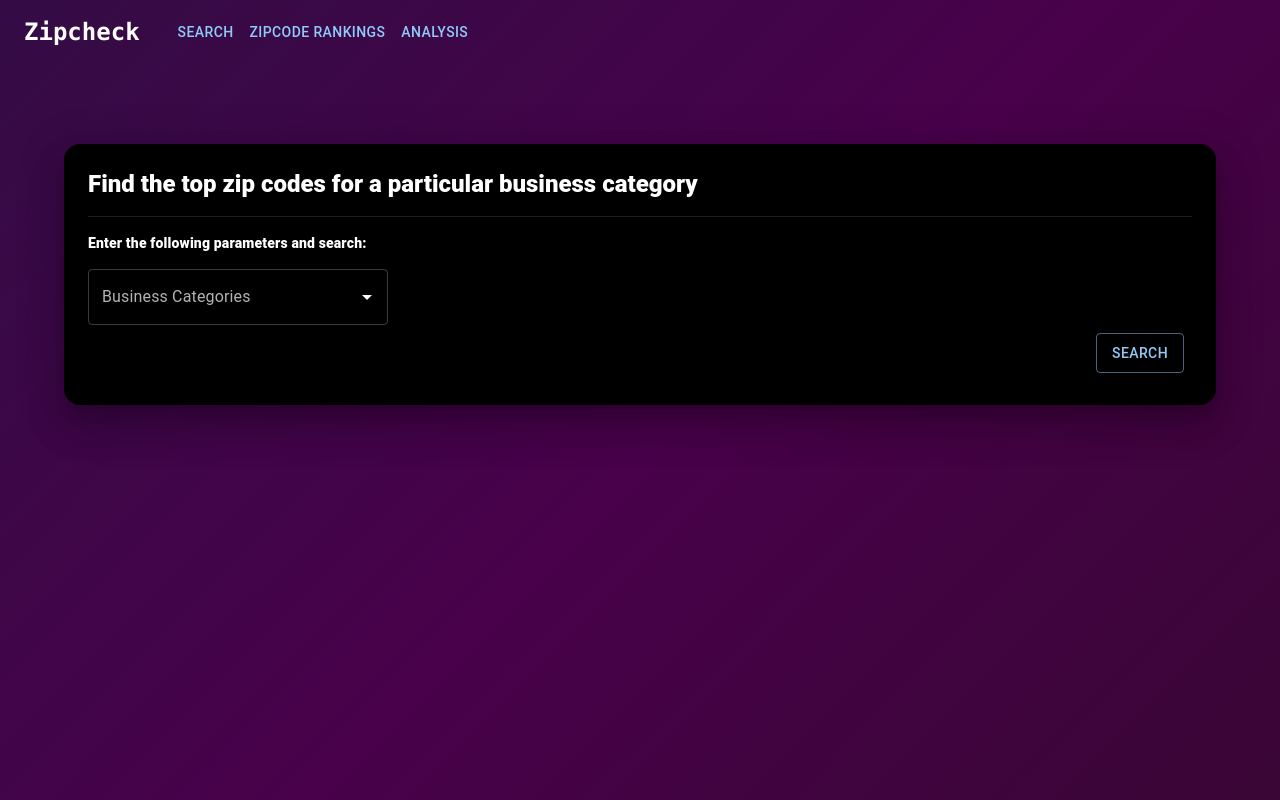
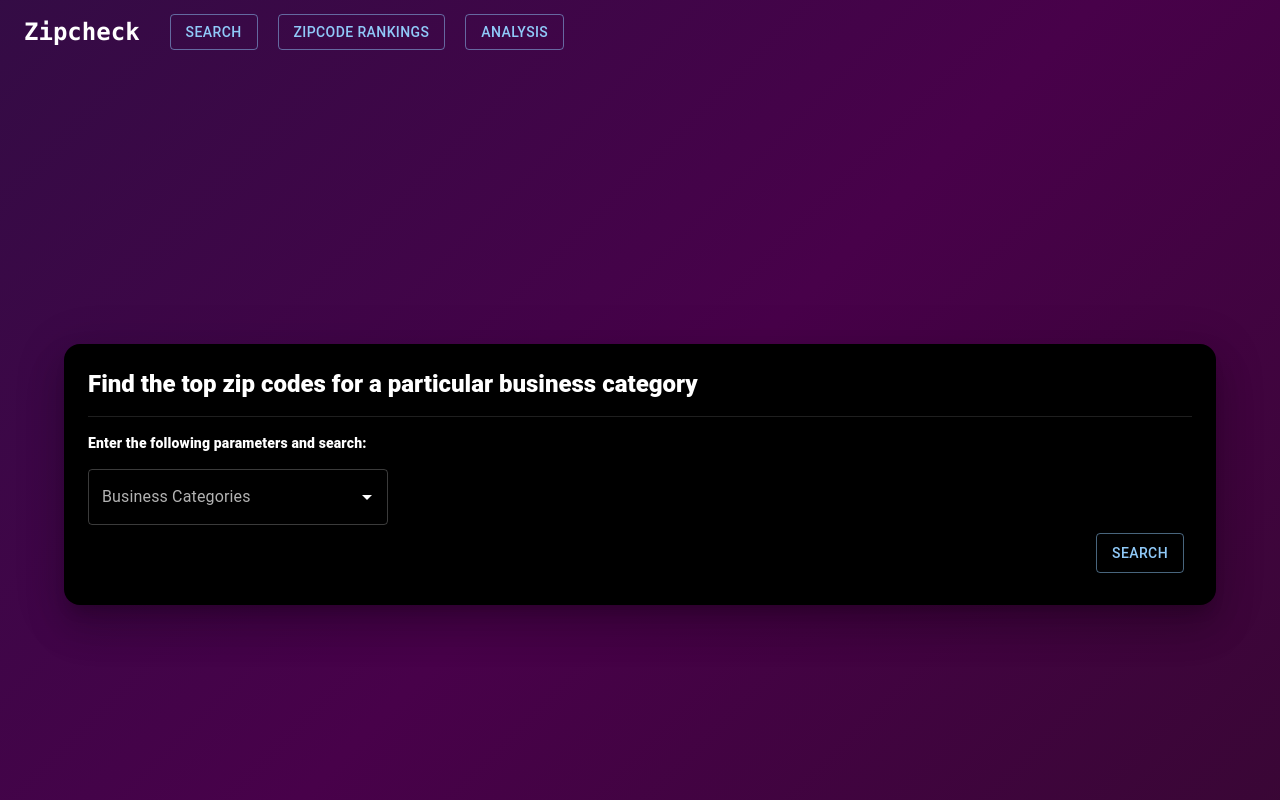
Before and after one commit to shaunwang1350/livabilityDB, a React (Create React App) app in the folder client/: page /rankings in a window 1280 px wide. Built offline with nearby package versions, Linux system fonts and the light colour scheme; no server answers.

Commit message:
Added fading on ui components, debugged menu unclickable

```diff
--- a/client/src/components/NavBar.js
+++ b/client/src/components/NavBar.js
@@ -1,4 +1,4 @@
-import * as React from 'react';
+import { useState } from 'react';
 import { AppBar, Container, Toolbar, Typography, Button, Menu, MenuItem} from '@mui/material'
 import { NavLink, useNavigate } from 'react-router-dom';
 
@@ -28,15 +28,18 @@ const NavText = ({ href, text, isMain }) => {
 
 export default function NavBar() {
 
-  const [anchorEl, setAnchorEl] = React.useState(null);
+  const [anchorEl, setAnchorEl] = useState(null);
 
   const navigate = useNavigate();
   const open = Boolean(anchorEl);
+
   const handleClick = (event) => {
     setAnchorEl(event.currentTarget);
   };
   const handleClose = (url) => {
-    navigate(url);
+    if (typeof url === 'string' ){
+      navigate(url);
+    }
     setAnchorEl(null);
   };
 
@@ -47,15 +50,18 @@ export default function NavBar() {
         <Toolbar disableGutters>
           <NavText href='/' text='Zipcheck' isMain />
         <Button
+          sx={{marginRight: '20px'}}
           id="basic-button"
           aria-controls={open ? 'basic-menu' : undefined}
           aria-haspopup="true"
           aria-expanded={open ? 'true' : undefined}
           onClick={handleClick}
+          variant="outlined"
         >
           Search
         </Button>
         <Menu
+          sx={{marginRight: '20px'}}
           id="basic-menu"
           anchorEl={anchorEl}
           open={open}
@@ -64,16 +70,18 @@ export default function NavBar() {
             'aria-labelledby': 'basic-button',
           }}
         >
-          <MenuItem onClick={() => handleClose('/zipcodeSearch')}>Search Zipcode</MenuItem>
-          <MenuItem onClick={() => handleClose('/businessZipCodeSearch')}>Search Business By Zipcode</MenuItem>
-          <MenuItem onClick={() => handleClose('/parametersSearch')}>Search Zipcode by Livability Parameters</MenuItem>
+          <MenuItem onClick={(e) => handleClose('/zipcodeSearch')}>Search Zipcode</MenuItem>
+          <MenuItem onClick={(e) => handleClose('/businessZipCodeSearch')}>Search Business By Zipcode</MenuItem>
+          <MenuItem onClick={(e) => handleClose('/parametersSearch')}>Search Zipcode by Livability Parameters</MenuItem>
         </Menu>
         <Button
+          sx={{marginRight: '20px'}}
           id="basic-button"
           aria-controls={open ? 'basic-menu' : undefined}
           aria-haspopup="true"
           aria-expanded={open ? 'true' : undefined}
           onClick={() => handleClose('/rankings')}
+          variant="outlined"
         >
           Zipcode Rankings
         </Button>
@@ -84,6 +92,7 @@ export default function NavBar() {
           aria-haspopup="true"
           aria-expanded={open ? 'true' : undefined}
           onClick={() => handleClose('/analysis')}
+          variant="outlined"
         >
           Analysis
         </Button>
--- a/client/src/pages/AnalysisPage.js
+++ b/client/src/pages/AnalysisPage.js
@@ -1,5 +1,5 @@
 import { useState, useEffect } from 'react';
-import { Container, TextField, Box, Button, Typography, Divider, Autocomplete, Grid, Slider} from '@mui/material';
+import { Container, TextField, Box, Button, Typography, Divider, Autocomplete, Grid, Slider, Fade} from '@mui/material';
 const config = require('../config.json');
 
 export default function AnalysisPage() {
@@ -36,12 +36,20 @@ export default function AnalysisPage() {
   const [businessScoreInfo, setBusinessScoreInfo] = useState(null);
   const [hedScoreInfo, setHedScoreInfo] = useState(null);
 
+  const [show, setShow] = useState(false);
+  const [showResult, setShowResult] = useState(false);
+
+  useEffect(() => {
+    setShow(true);
+  }, []);
+
   const businessScore = () => {
     fetch(`http://${config.server_host}:${config.server_port}/business_score/${zipcode}/${category}` +
     `?review_weight=${reviewWeight}&count_weight=${countWeight}`)
       .then(res => res.json())
       .then(resJson => setBusinessScoreInfo(resJson));
 
+      setShowResult(true);
     console.log(zipcode);
     console.log(category);
     console.log(businessScoreInfo)
@@ -56,6 +64,7 @@ export default function AnalysisPage() {
       .then(res => res.json())
       .then(resJson => setHedScoreInfo(resJson));
 
+      setShowResult(true);
     console.log(zipcode);
     console.log(hedScoreInfo);
   };
@@ -73,8 +82,9 @@ export default function AnalysisPage() {
 
 
   return (
+    <Fade in={show}>
     <Container>
-      <Box mt={10} mb={3} p={3} sx={{ background: 'black', borderRadius: '16px', boxShadow: 24}} >
+      <Box mt={35} mb={3} p={3} sx={{ background: 'black', borderRadius: '16px', boxShadow: 24}} >
         <Typography variant="h5" fontWeight={800} mb={2}>Analyze a Zip Code by Finding the Weighted Quintile Score of the Zip Code's Livability Parameters</Typography>
         <Divider/>
         <Typography variant="body2" fontWeight={800} mb={2} mt={2} >Enter the following parameters and search:</Typography>
@@ -202,5 +212,6 @@ export default function AnalysisPage() {
         </Box>
       </Box>
     </Container>
+    </Fade>
   );
 };
--- a/client/src/pages/BusinessZipSearchPage.js
+++ b/client/src/pages/BusinessZipSearchPage.js
@@ -1,5 +1,5 @@
 import { useEffect, useState } from 'react';
-import { Container, TextField, Box, Button, Typography, Divider } from '@mui/material';
+import { Container, TextField, Box, Button, Typography, Divider, Fade } from '@mui/material';
 import { DataGrid } from '@mui/x-data-grid';
 const config = require('../config.json');
 
@@ -8,15 +8,22 @@ export default function BusinessZipSearchPage() {
   const [zipcode, setZipcode] = useState([]);
   const [businessInfo, setBusinessInfo] = useState(null);
 
+  const [show, setShow] = useState(false);
+  const [showResult, setShowResult] = useState(false);
+
   const businessZipSearchRoute = () => {
     fetch(`http://${config.server_host}:${config.server_port}/business/${zipcode}`)
       .then(res => res.json())
       .then(resJson => setBusinessInfo(resJson));
 
+      setShowResult(true);
     console.log(zipcode);
     console.log(businessInfo);
   };
 
+  useEffect(() => {
+    setShow(true);
+  }, []);
 
   const columns = [
     { field: 'name', headerName: 'Name', width: 220 },
@@ -27,8 +34,9 @@ export default function BusinessZipSearchPage() {
   ]
 
   return (
+    <Fade in={show}>
     <Container>
-      <Box mt={10} mb={3} p={3} sx={{ background: 'black', borderRadius: '16px', boxShadow: 24}} >
+      <Box mt={35} mb={3} p={3} sx={{ background: 'black', borderRadius: '16px', boxShadow: 24}} >
         <Typography variant="h5" fontWeight={800} mb={2}>Find all business info for a particular zip code</Typography>
         <Divider/>
         <Typography variant="body2" fontWeight={800} mb={2} mt={2} >Enter the following parameters and search:</Typography>
@@ -39,7 +47,9 @@ export default function BusinessZipSearchPage() {
         </Box>
       </Box>
 
-      {businessInfo && <Box mt={3} mb={3} p={3} sx={{ background: 'black', borderRadius: '16px'}} >
+      {businessInfo &&
+      <Fade in={showResult}>
+      <Box mt={3} mb={3} p={3} sx={{ background: 'black', borderRadius: '16px'}} >
         <div style={{ height: 1000, width: '100%' }}>
         <DataGrid
           rows={businessInfo}
@@ -47,7 +57,9 @@ export default function BusinessZipSearchPage() {
           paginationModel={{ page: 0, pageSize: 100 }}
         />
         </div>
-      </Box>}
+      </Box>
+      </Fade>}
     </Container>
+    </Fade>
   );
 };
--- a/client/src/pages/HomePage.js
+++ b/client/src/pages/HomePage.js
@@ -1,5 +1,5 @@
 import { useEffect, useState } from 'react';
-import {Grid, Box, Button, Typography, Divider} from '@mui/material';
+import {Grid, Box, Button, Typography, Divider, Fade} from '@mui/material';
 import { useNavigate } from 'react-router-dom';
 import { nonNullVal } from '../helpers/formatter';
 import bgimg from '../images/bkvector.png';
@@ -9,11 +9,14 @@ const config = require('../config.json');
 export default function HomePage() {
 
   const navigate = useNavigate();
-  const handleClick = (url) => {
-    navigate(url);
-  };
+  const handleClick = (url) => { navigate(url);};
 
   const [stats, setStats] = useState([]);
+  const [show, setShow] = useState(false);
+
+  useEffect(() => {
+    setShow(true);
+  }, []);
 
   useEffect(() => {
     fetch(`http://${config.server_host}:${config.server_port}/us_statistics`)
@@ -22,6 +25,7 @@ export default function HomePage() {
   }, []);
 
   return (
+    <Fade in={show}>
     <Grid>
       <Box m={7} display="flex"
       justifyContent="center"
@@ -54,10 +58,11 @@ export default function HomePage() {
             </Button>
             </Grid>
           <Grid item xs={12} md={4}>
-            <img src={bgimg} alt="My Team" width="650" style={{'border-radius' : '2%'}}/>
+            <img src={bgimg} alt="My Team" width="650" sx={{'border-radius' : '2%'}}/>
           </Grid>
         </Grid>
       </Box>
+
 
       <Box mt={3} mb={3} ml={5} mr={5} p={5} sx={{ background: 'black', borderRadius: '16px', boxShadow: 24}} >
         <Typography variant="h5" fontWeight={800} mb={2}>Statistics across all US Zip Codes</Typography>
@@ -239,10 +244,8 @@ export default function HomePage() {
           <Typography variant="body2" mb={2}>Mean two or more or unknown race percentage across all US zip codes</Typography>
           </Grid>
         </Grid>
-
-        {console.log(stats)}
       </Box>
-
     </Grid>
+      </Fade>
   );
 };
--- a/client/src/pages/ParametersSearchPage.js
+++ b/client/src/pages/ParametersSearchPage.js
@@ -1,5 +1,5 @@
 import { useEffect, useState } from 'react';
-import { Container, Box, Button, Typography, Divider, Grid, Slider} from '@mui/material';
+import { Container, Box, Button, Typography, Divider, Grid, Slider, Fade} from '@mui/material';
 import { DataGrid } from '@mui/x-data-grid';
 import ParametersSearchCard from '../components/ParametersSearchCard';
 const config = require('../config.json');
@@ -8,6 +8,9 @@ export default function ParametersSearchPage() {
 
   const [zipcodeInfo, setZipcodeInfo] = useState(null);
   const [zipcodeButton, setZipcodeButton] = useState(null);
+
+  const [show, setShow] = useState(false);
+  const [showResult, setShowResult] = useState(false);
 
   const [medianHomeValue, setMedianHomeValue] = useState([1000 , 2000000]);
   const [medianRentValue, setMedianRentValue] = useState([100, 3500]);
@@ -21,6 +24,10 @@ export default function ParametersSearchPage() {
 
   const [open, setOpen] = useState(false);
   const handleClose = () => setOpen(false);
+
+  useEffect(() => {
+    setShow(true);
+  }, []);
 
   useEffect(() => {
     fetch(`http://${config.server_host}:${config.server_port}/search`)
@@ -46,6 +53,7 @@ export default function ParametersSearchPage() {
         const zipcodeInfo = resJson.map((info) => ({ id: info.zipcode, ...info }));
         setZipcodeInfo(zipcodeInfo)});
 
+        setShowResult(true);
     console.log(medianHomeValue);
     console.log(medianRentValue);
     console.log(avgHouseholdIncome);
@@ -149,9 +157,10 @@ const columns = [
   ]
 
   return (
+    <Fade in={show}>
     <Grid>
       <Container>
-        <Box mt={10} mb={3} p={3} sx={{ background: 'black', borderRadius: '16px', boxShadow: 24}} >
+        <Box mt={20} mb={3} p={3} sx={{ background: 'black', borderRadius: '16px', boxShadow: 24}} >
           <Typography variant="h5" fontWeight={800} mb={2}>Search for Zip Codes based on Livability Parameters</Typography>
           <Divider/>
           <Typography variant="body2" fontWeight={800} mb={2} mt={2} >Enter the following parameters and search:</Typography>
@@ -278,7 +287,8 @@ const columns = [
         </Box>
       </Container>
 
-      {zipcodeInfo && <Box mt={10} mb={3} p={3} ml={5} mr={5} sx={{ background: 'black', borderRadius: '16px', display: 'flex', boxShadow: 24}} >
+      {zipcodeInfo && <Fade in={showResult}>
+      <Box mt={10} mb={3} p={3} ml={5} mr={5} sx={{ background: 'black', borderRadius: '16px', display: 'flex', boxShadow: 24}} >
         <div style={{ height: 1000, width: '100%' }}>
           <DataGrid
             rows={zipcodeInfo}
@@ -288,7 +298,9 @@ const columns = [
           {console.log("Calling parameters search card" + zipcodeButton)}
           {open && <ParametersSearchCard zipcode={zipcodeButton} handleClose={handleClose}></ParametersSearchCard>}
         </div>
-      </Box>}
+      </Box>
+      </Fade>}
     </Grid>
+    </Fade>
   );
 };
--- a/client/src/pages/RankingsPage.js
+++ b/client/src/pages/RankingsPage.js
@@ -1,5 +1,5 @@
 import { useEffect, useState} from 'react';
-import { Container, TextField, Box, Button, Autocomplete, Typography, Divider} from '@mui/material';
+import { Container, TextField, Box, Button, Autocomplete, Typography, Divider, Fade} from '@mui/material';
 import { DataGrid } from '@mui/x-data-grid';
 const config = require('../config.json');
 
@@ -8,11 +8,17 @@ export default function RankingsPage() {
   const [allCategories, setAllCategories] = useState([]);
   const [category, setCategory] = useState();
   const [zipBusinessInfo, setZipBusinessInfo] = useState(null);
+  const [show, setShow] = useState(false);
+  const [showResult, setShowResult] = useState(false);
 
   const defaultProps = {
     options: allCategories,
     getOptionLabel: (option) => option.name,
   };
+
+  useEffect(() => {
+    setShow(true);
+  }, []);
 
   useEffect(() => {
     fetch(`http://${config.server_host}:${config.server_port}/business_category`)
@@ -35,14 +41,14 @@ export default function RankingsPage() {
       .then(resJson => {
         const zipBusinessInfo = resJson.map((info) => ({ id: info.zipcode, ...info }));
         setZipBusinessInfo(zipBusinessInfo)});
-
+    setShowResult(true);
     console.log(zipBusinessInfo);
   };
 
   return (
+    <Fade in={show}>
     <Container>
-
-      <Box mt={10} mb={3} p={3} sx={{ background: 'black', borderRadius: '16px', boxShadow: 24}} >
+      <Box mt={35} mb={3} p={3} sx={{ background: 'black', borderRadius: '16px', boxShadow: 24}} >
         <Typography variant="h5" fontWeight={800} mb={2}>Find the top zip codes for a particular business category</Typography>
         <Divider/>
         <Typography variant="body2" fontWeight={800} mb={2} mt={2} >Enter the following parameters and search:</Typography>
@@ -64,7 +70,9 @@ export default function RankingsPage() {
         </Box>
       </Box>
 
-      {zipBusinessInfo && <Box mt={3} mb={3} p={3} sx={{ background: 'black', borderRadius: '16px', boxShadow: 24}} >
+      {zipBusinessInfo &&
+      <Fade in={showResult}>
+      <Box mt={3} mb={3} p={3} sx={{ background: 'black', borderRadius: '16px', boxShadow: 24}} >
           <div style={{ height: 1000, width: '100%' }}>
             <DataGrid
               rows={zipBusinessInfo}
@@ -72,8 +80,9 @@ export default function RankingsPage() {
               paginationModel={{ page: 0, pageSize: 100 }}
             />
           </div>
-      </Box>}
-
+      </Box>
+      </Fade>}
     </Container>
+    </Fade>
   );
 };
--- a/client/src/pages/ZipcodeSearchPage.js
+++ b/client/src/pages/ZipcodeSearchPage.js
@@ -1,25 +1,34 @@
-import { useState } from 'react';
-import { Container, TextField, Box, Button, Typography, Grid, Divider } from '@mui/material';
+import { useState, useEffect } from 'react';
+import { Container, TextField, Box, Button, Typography, Grid, Divider, Fade } from '@mui/material';
 import { nonNullVal } from '../helpers/formatter';
+
 const config = require('../config.json');
 
 export default function ZipcodeSearchPage() {
 
   const [zipcode, setZipcode] = useState(null);
   const [zipcodeInfo, setZipcodeInfo] = useState(null);
+  const [show, setShow] = useState(false);
+  const [showResult, setShowResult] = useState(false);
+
+  useEffect(() => {
+    setShow(true);
+  }, []);
 
   const zipcodeSearchRoute = () => {
     fetch(`http://${config.server_host}:${config.server_port}/zipcode/${zipcode}`)
       .then(res => res.json())
       .then(resJson => setZipcodeInfo(resJson));
 
+    setShowResult(true);
     console.log(zipcode);
     console.log(zipcodeInfo);
   };
 
   return (
+    <Fade in={show}>
     <Container>
-      <Box mt={10} mb={3} p={3} sx={{ background: 'black', borderRadius: '16px', boxShadow: 24}} >
+      <Box mt={35} mb={3} p={3} sx={{ background: 'black', borderRadius: '16px', boxShadow: 24}} >
         <Typography variant="h5" fontWeight={800} mb={2}>Find all housing, demographics, and economic info for a particular zip code</Typography>
         <Divider/>
         <Typography variant="body2" fontWeight={800} mb={2} mt={2} >Enter the following parameters and search:</Typography>
@@ -30,7 +39,8 @@ export default function ZipcodeSearchPage() {
         </Box>
       </Box>
 
-      {zipcodeInfo && <Box mt={3} mb={3} p={3} sx={{ background: 'black', borderRadius: '16px', boxShadow: 24}} >
+      {zipcodeInfo && <Fade in={showResult}>
+      <Box mt={3} mb={3} p={3} sx={{ background: 'black', borderRadius: '16px', boxShadow: 24}} >
       <Typography variant="h4" fontWeight={800} >Your Zipcheck Report</Typography>
         <Grid sx={{ flexGrow: 1 }} container spacing={6} mb={2}>
           <Grid item xs={6} md={6}>
@@ -359,7 +369,9 @@ export default function ZipcodeSearchPage() {
             <Typography variant="h6">Race two or more or unknown</Typography>
           </Grid>
         </Grid>
-      </Box>}
+      </Box>
+      </Fade>}
     </Container>
+    </Fade>
   );
 };
```
